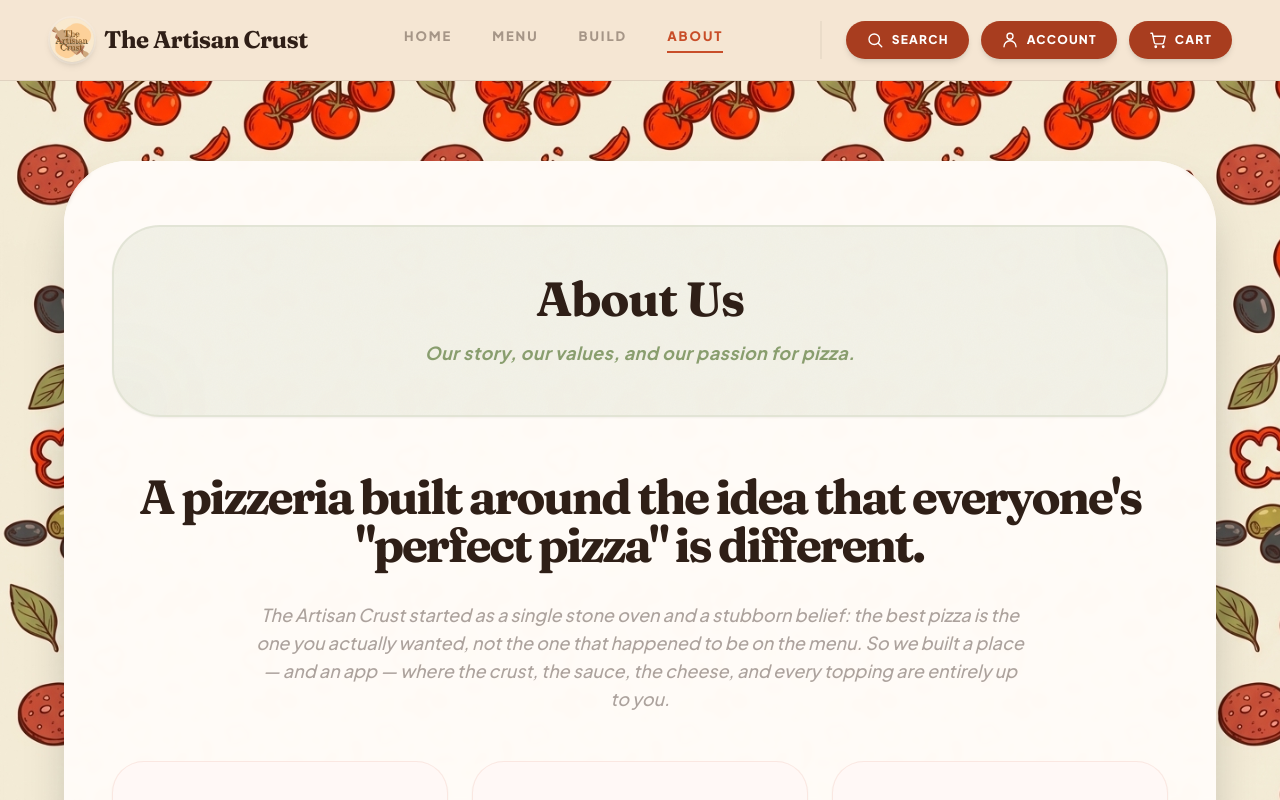
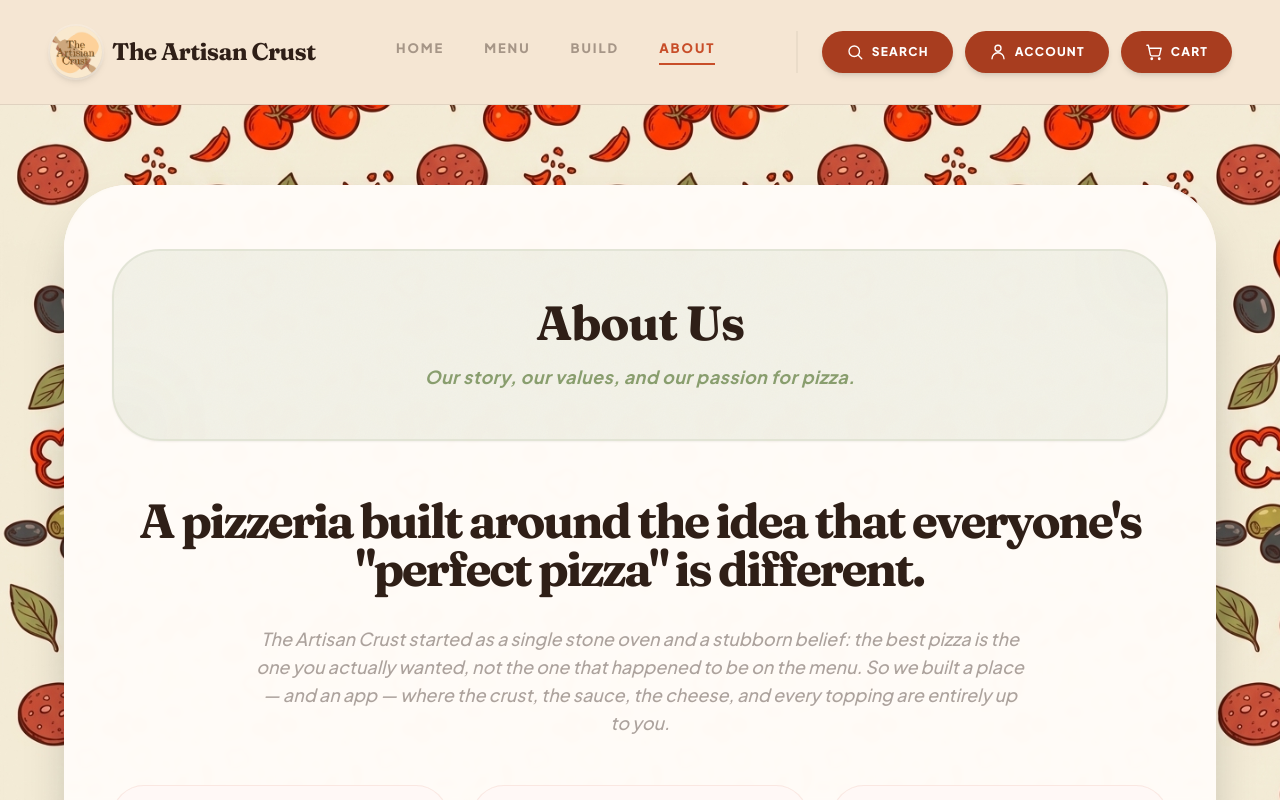
Before and after one commit to shizajaved-ui/OIBSIP, a React (Vite) app in the folder client/: page /about in a window 1280 px wide. Built offline with nearby package versions, Linux system fonts and the light colour scheme; no server answers.

Commit message:
Enlarge navigation bar: increase vertical padding, logo size, and update all related sticky offsets across the app

```diff
--- a/client/src/components/Navbar.jsx
+++ b/client/src/components/Navbar.jsx
@@ -68,16 +68,16 @@ const Navbar = () => {
   };
 
   const pillClass =
-    'flex items-center gap-2 rounded-full bg-[#A83D1F] px-2 md:px-5 py-2 md:py-2.5 text-[9px] md:text-[12px] font-black uppercase tracking-[0.1em] text-white shadow-md transition-all duration-300 hover:bg-char-950 hover:shadow-lg active:scale-95';
+    'flex items-center gap-2 rounded-full bg-[#A83D1F] px-3 md:px-6 py-2.5 md:py-3 text-[9px] md:text-[12px] font-black uppercase tracking-[0.1em] text-white shadow-md transition-all duration-300 hover:bg-char-950 hover:shadow-lg active:scale-95';
 
   return (
     <header
       className="sticky top-0 z-50 w-full border-b border-char-950/10 bg-[#F5E6D3]"
     >
-      <div className="mx-auto flex w-full items-center justify-between px-3 md:px-12 py-3 md:py-4 gap-2">
+      <div className="mx-auto flex w-full items-center justify-between px-4 md:px-12 py-4 md:py-6 gap-2">
         {/* Left Side: Logo - Icon only on mobile */}
         <Link to="/" className="flex shrink-0 items-center gap-2 group z-10">
-          <div className="h-8 w-8 md:h-12 md:w-12 rounded-full overflow-hidden border-2 border-white/20 drop-shadow-md transition-transform group-hover:scale-105">
+          <div className="h-10 w-10 md:h-14 md:w-14 rounded-full overflow-hidden border-2 border-white/20 drop-shadow-md transition-transform group-hover:scale-105">
             <img
               src="/assets/logo-artisan.png"
               alt="The Artisan Crust"
--- a/client/src/components/PageLayout.jsx
+++ b/client/src/components/PageLayout.jsx
@@ -16,13 +16,13 @@ const PageLayout = ({ children, title, subtitle, width = '3xl', showDoodle = tru
   };
 
   return (
-    <div className={`min-h-[calc(100vh-80px)] ${showDoodle ? 'doodle-bg' : 'bg-char-900'} flex justify-center ${isFloating ? (fullMobile ? 'items-start py-0 md:py-20 px-0 md:px-6' : 'items-start py-10 md:py-20 px-4 md:px-6') : 'items-stretch'}`}>
+    <div className={`min-h-[calc(100vh-72px)] md:min-h-[calc(100vh-104px)] ${showDoodle ? 'doodle-bg' : 'bg-char-900'} flex justify-center ${isFloating ? (fullMobile ? 'items-start py-0 md:py-20 px-0 md:px-6' : 'items-start py-10 md:py-20 px-4 md:px-6') : 'items-stretch'}`}>
       {/*
           This centered container acts as the "split" in the background.
           It stretches vertically to ensure there's no white space below it.
       */}
       <div
-        className={`w-full ${widthClasses[width] || 'max-w-3xl'} ${useDoodleOverlay ? 'relative' : 'bg-char-800'} shadow-2xl flex flex-col items-center py-10 md:py-16 px-4 md:px-12 transition-all duration-500 ${isFloating ? (fullMobile ? 'rounded-none md:rounded-[64px] border-none md:border border-char-950/5 min-h-[calc(100vh-80px)]' : 'rounded-[40px] md:rounded-[64px] border border-char-950/5') : ''}`}
+        className={`w-full ${widthClasses[width] || 'max-w-3xl'} ${useDoodleOverlay ? 'relative' : 'bg-char-800'} shadow-2xl flex flex-col items-center py-10 md:py-16 px-4 md:px-12 transition-all duration-500 ${isFloating ? (fullMobile ? 'rounded-none md:rounded-[64px] border-none md:border border-char-950/5 min-h-[calc(100vh-72px)] md:min-h-[calc(100vh-104px)]' : 'rounded-[40px] md:rounded-[64px] border border-char-950/5') : ''}`}
         style={useDoodleOverlay ? {
           backgroundImage: 'url("/assets/doodle-border.png")',
           backgroundSize: '300px auto',
--- a/client/src/pages/AdminDashboard.jsx
+++ b/client/src/pages/AdminDashboard.jsx
@@ -323,7 +323,7 @@ const AdminDashboard = () => {
       {tab === 'inventory' && (
         <div className="space-y-12">
           {/* Quick Jump Station - Professional Charcoal */}
-          <div className="sticky top-[80px] z-20 -mx-6 md:-mx-12 mb-10 px-6 md:px-12 py-6 doodle-bg border-y border-char-950/15 relative overflow-hidden flex items-center justify-center shadow-md">
+          <div className="sticky top-[104px] z-20 -mx-6 md:-mx-12 mb-10 px-6 md:px-12 py-6 doodle-bg border-y border-char-950/15 relative overflow-hidden flex items-center justify-center shadow-md">
             {/* Warm Beige Overlay - Reduced opacity for more "pop" */}
             <div className="absolute inset-0 bg-[#FDF5E6]/70" />
 
--- a/client/src/pages/PizzaBuilder.jsx
+++ b/client/src/pages/PizzaBuilder.jsx
@@ -353,7 +353,7 @@ const PizzaBuilder = () => {
   return (
     <PageLayout title="Build your pizza" subtitle={CHEF_NOTES[step]} width="6xl" isFloating fullMobile useDoodleOverlay>
       {/* Stepper Navigation - Sticky only on Desktop */}
-      <div ref={scrollRef} className="md:sticky md:top-[80px] z-30 md:z-50 -mx-4 md:-mx-12 mb-0 md:mb-10 px-4 md:px-12 py-5 bg-[#FDF5E6]/95 backdrop-blur-md border-b border-char-950/10 relative overflow-hidden flex items-center justify-center shadow-none md:shadow-lg">
+      <div ref={scrollRef} className="md:sticky md:top-[104px] z-30 md:z-50 -mx-4 md:-mx-12 mb-0 md:mb-10 px-4 md:px-12 py-5 bg-[#FDF5E6]/95 backdrop-blur-md border-b border-char-950/10 relative overflow-hidden flex items-center justify-center shadow-none md:shadow-lg">
         {/* Warm Overlay - No doodle as requested for Stepper */}
         <div className="absolute inset-0 bg-[#FDF5E6]/60 backdrop-blur-[2px]" />
 
@@ -385,7 +385,7 @@ const PizzaBuilder = () => {
 
       {/* Mobile Preview & Thickness Header - Sticky below Navbar */}
       {step < 4 && (
-        <div className="sticky top-[56px] z-40 md:hidden -mx-4 mb-0 px-4 py-3 doodle-bg border-b border-char-950/15 relative overflow-hidden flex items-center gap-4 shadow-md">
+        <div className="sticky top-[72px] z-40 md:hidden -mx-4 mb-0 px-4 py-3 doodle-bg border-b border-char-950/15 relative overflow-hidden flex items-center gap-4 shadow-md">
           {/* Warm Beige Overlay with Doodle Background restored */}
           <div className="absolute inset-0 bg-[#FDF5E6]/85 backdrop-blur-sm" />
 
```
